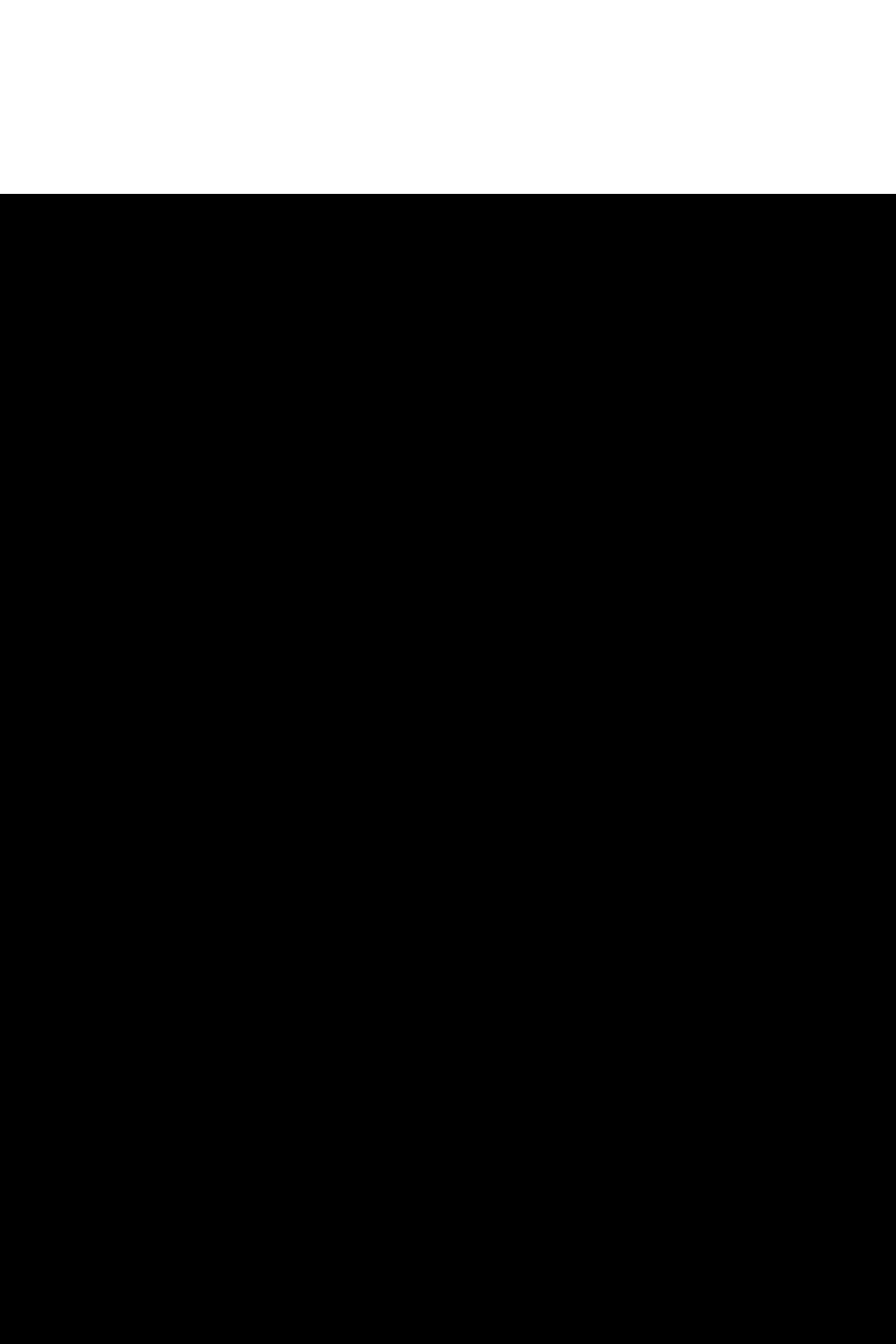
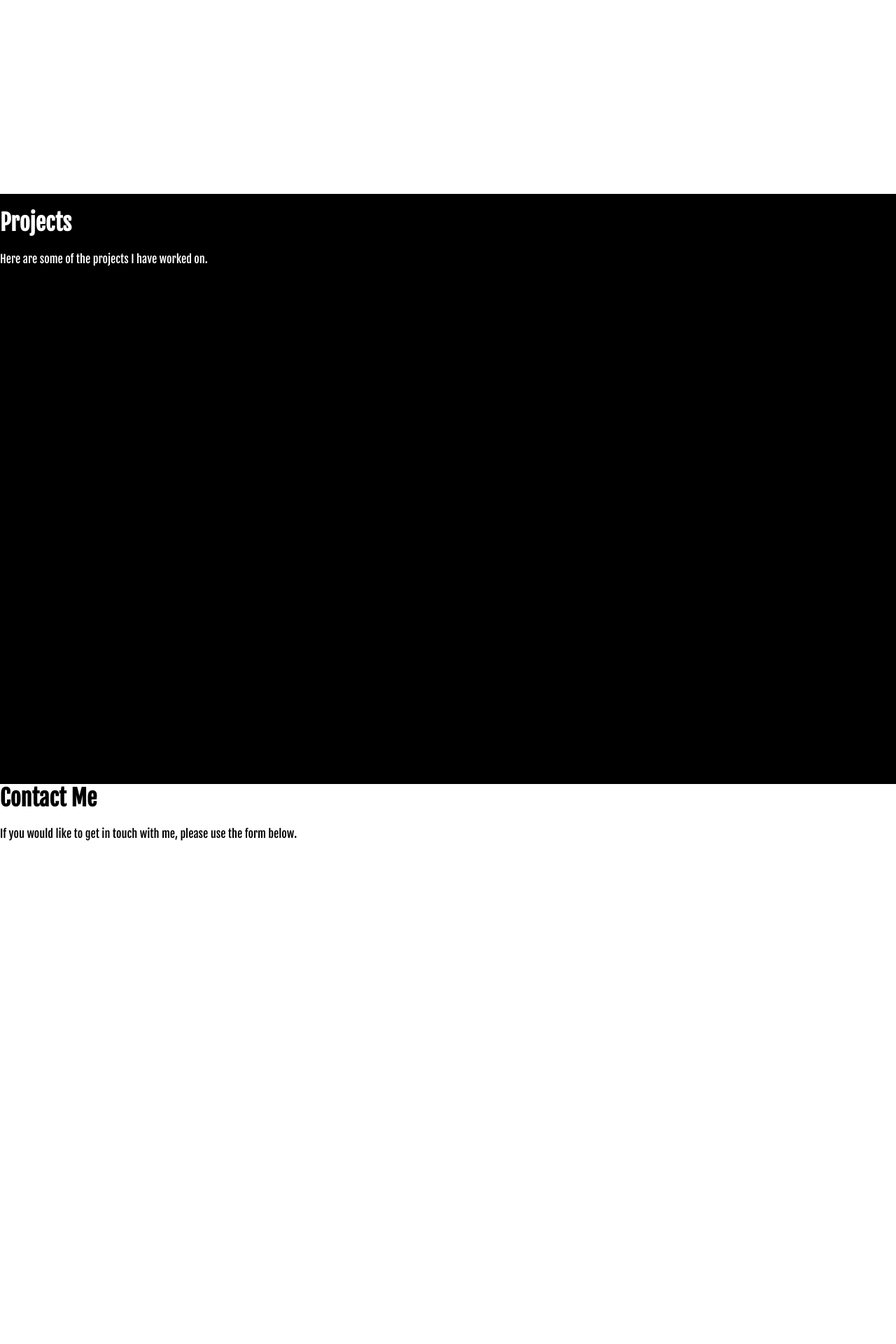
Before and after one commit to daniel-moulton/personalWebsite, a PHP site: page / in a window 1280 px wide. Shown: the part 1403-3323 px from the top of the page at 70% size. Before the commit the page ends 1680 px from the top, so only its background shows below. Run offline with PHP 8.4, Linux system fonts and the light colour scheme.

Commit message:
projects and contact section skeleton

```diff
--- a/index.html
+++ b/index.html
@@ -40,6 +40,8 @@
                 </a>
             </div>
         </div>
+
+        <!-- About Me Section-->
         <div id="about" class="aboutContainer">
             <div id="aboutText">
                 <h1> About Me </h1>
@@ -51,7 +53,22 @@
                 <!-- <img src="src/images/Me.jpg" alt="Daniel Moulton"> -->
             </div>
         </div>
-        <div id="projects" class="projectsContainer"></div>
-        <div id="contact" class="contactContainer"></div>
+
+        <!-- Projects Section -->
+        <div id="projects" class="projectsContainer">
+            <div id="projectsText">
+                <h1> Projects </h1>
+                <p> Here are some of the projects I have worked on. </p>
+            </div>
+        </div>
+
+        <!-- Contact Me Section -->
+        <div id="contact" class="contactContainer">
+            <div id="contactText">
+                <h1> Contact Me </h1>
+                <p> If you would like to get in touch with me, please use the
+                    form below. </p>
+            </div>
+        </div>
     </body>
 </html>
--- a/style.css
+++ b/style.css
@@ -115,7 +115,8 @@ body {
     text-align: center;
 }
 
-.homeContainer {
+.homeContainer,
+.projectsContainer {
     /* background-image: url("src/images/starryNight.jpg");
     background-position: center;
     background-repeat: no-repeat;
@@ -143,7 +144,9 @@ body {
     z-index: -1;  /* positions the video behind other elements */
   }
 
-.aboutContainer{
+
+.aboutContainer,
+.contactContainer{
     width: 100vw;
     height: 100vh;
     background-color: #fff;
@@ -154,6 +157,7 @@ body {
 
 }
 
+
 .aboutContainer h1{
     font-size: 50px;
     text-align: center;
@@ -161,3 +165,7 @@ body {
     padding-top: 5vh;
 
 }
+
+.projectsContainer{
+    background-color: #000;
+}
```
